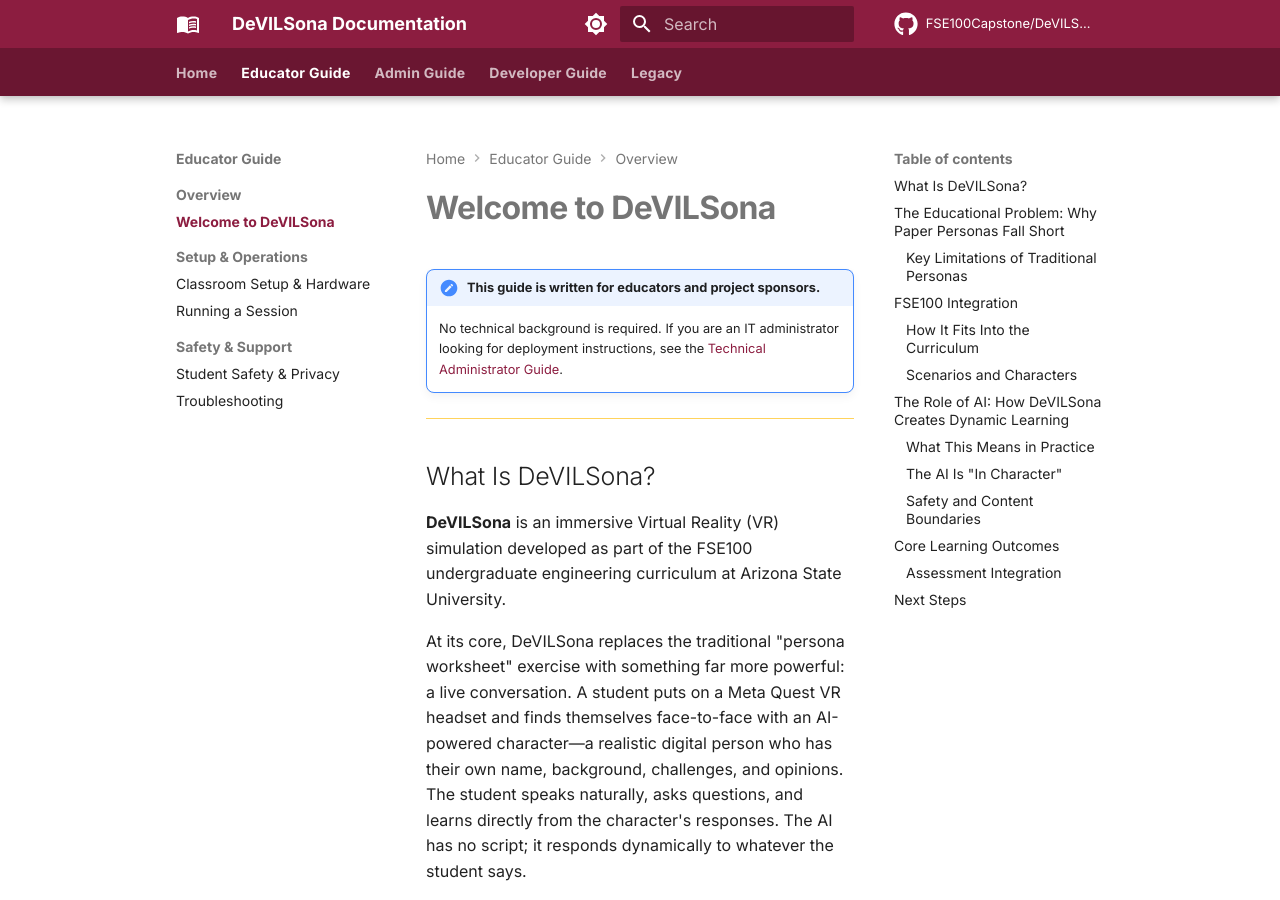
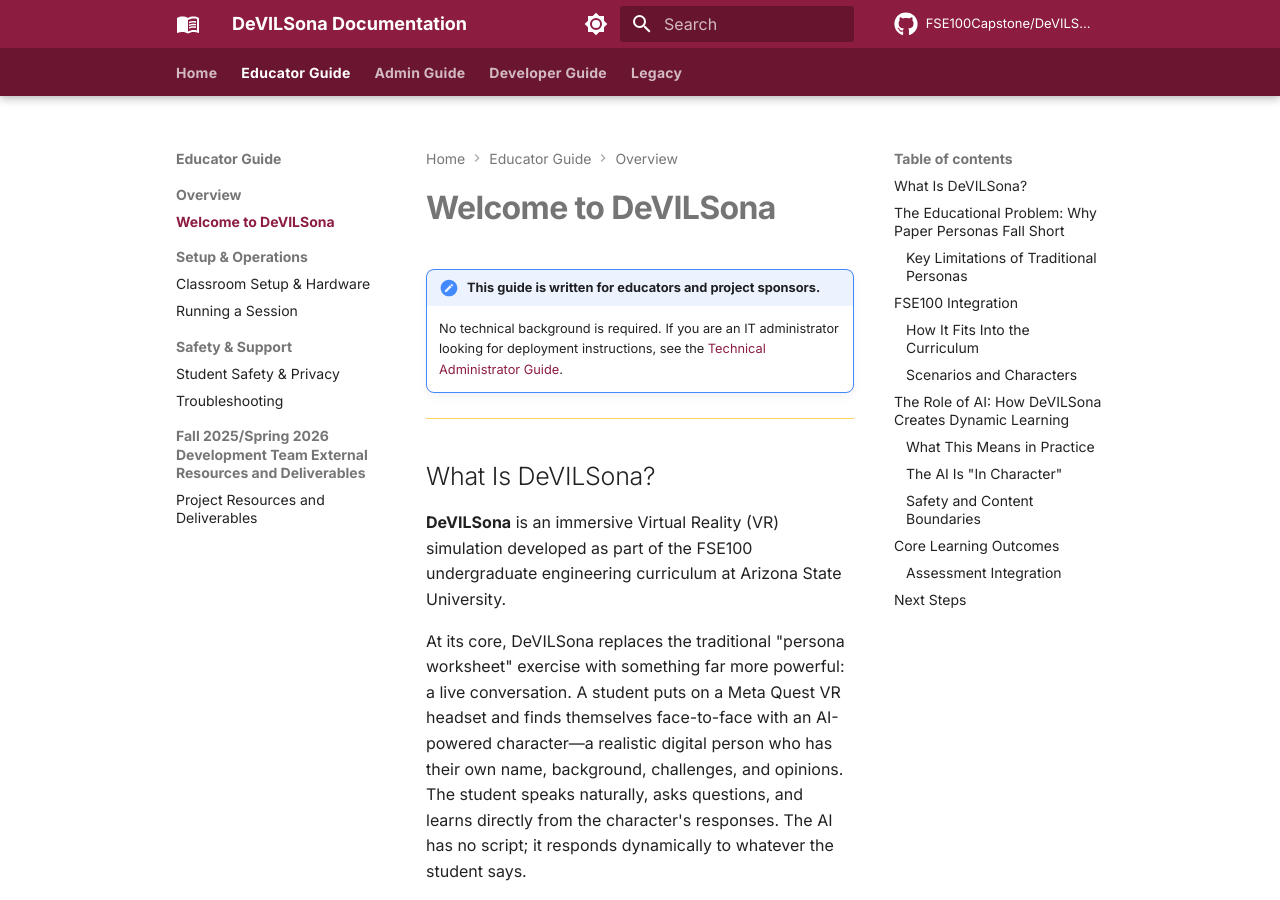
Before and after one commit to FSE100Capstone/DeVILSona-docs, an MkDocs documentation site: the page built from docs/educator-guide/welcome.md, in a window 1280 px wide and 900 px high. Built offline with MkDocs 1.6.1 and Material for MkDocs 9.7.7, drawn with Linux system fonts in a browser that asks for light colours; comment, search, counter and statistics services are not loaded.

Commit message:
Update mkdocs.yml

```diff
--- a/mkdocs.yml
+++ b/mkdocs.yml
@@ -120,6 +120,8 @@
     - Safety & Support:
       - Student Safety & Privacy: educator-guide/safety-privacy.md
       - Troubleshooting: educator-guide/troubleshooting.md
+    - Fall 2025/Spring 2026 Development Team External Resources and Deliverables:
+      - Project Resources and Deliverables: educator-guide/project-resources-and-deliverables.md
 
   - Admin Guide:
     - Overview:
```
